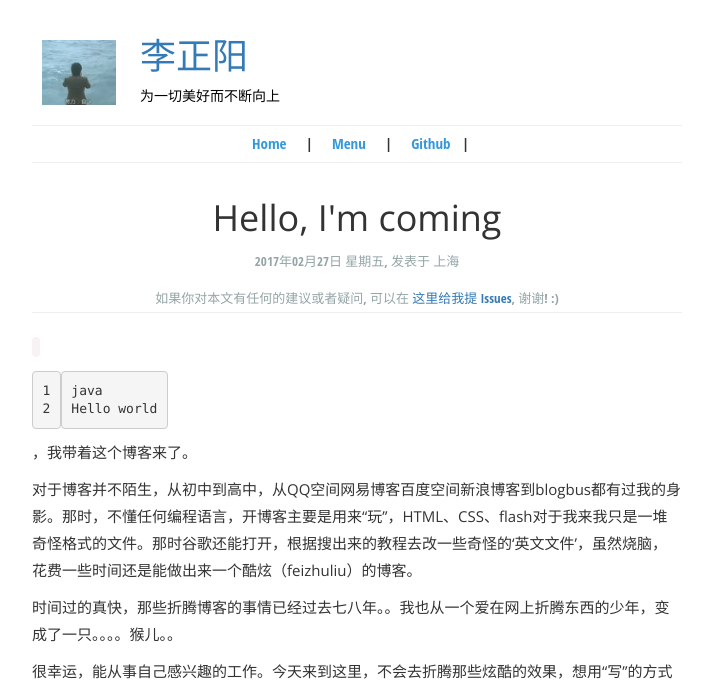
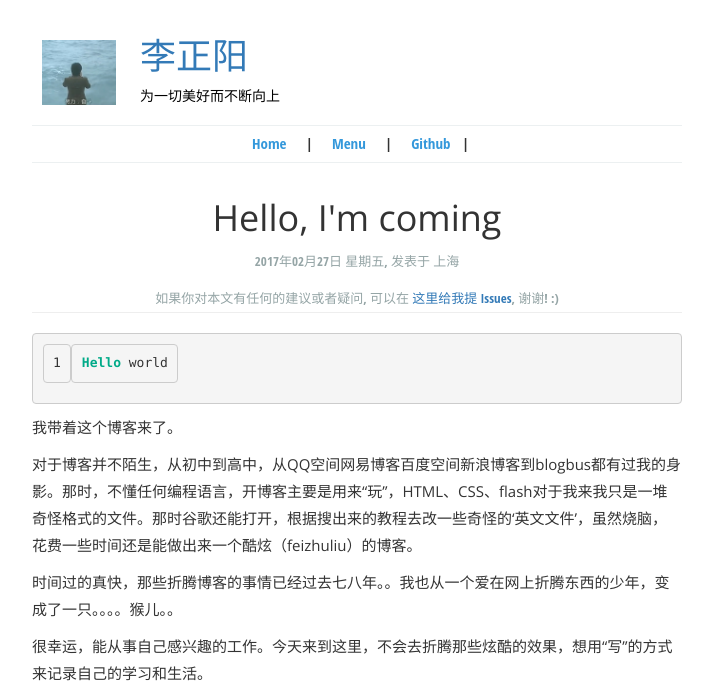
Before and after one commit to anlzy/anlzy.github.io, a Jekyll site: the page built from _posts/2017-02-27-Started.md, in a window 1280 px wide. Shown: the top 689 px of the page, without its empty margins (283-996 px from the left). Built offline with Jekyll 4.4.1, drawn with Linux system fonts in a browser that asks for light colours.

Commit message:
Update 2017-02-27-Started.md

````diff
--- a/_posts/2017-02-27-Started.md
+++ b/_posts/2017-02-27-Started.md
@@ -8,7 +8,8 @@
 ---
 ``` java
 Hello world
-``` ，我带着这个博客来了。
+```
+我带着这个博客来了。
 
 对于博客并不陌生，从初中到高中，从QQ空间网易博客百度空间新浪博客到blogbus都有过我的身影。那时，不懂任何编程语言，开博客主要是用来“玩”，HTML、CSS、flash对于我来我只是一堆奇怪格式的文件。那时谷歌还能打开，根据搜出来的教程去改一些奇怪的‘英文文件’，虽然烧脑，花费一些时间还是能做出来一个酷炫（feizhuliu）的博客。
 
````
